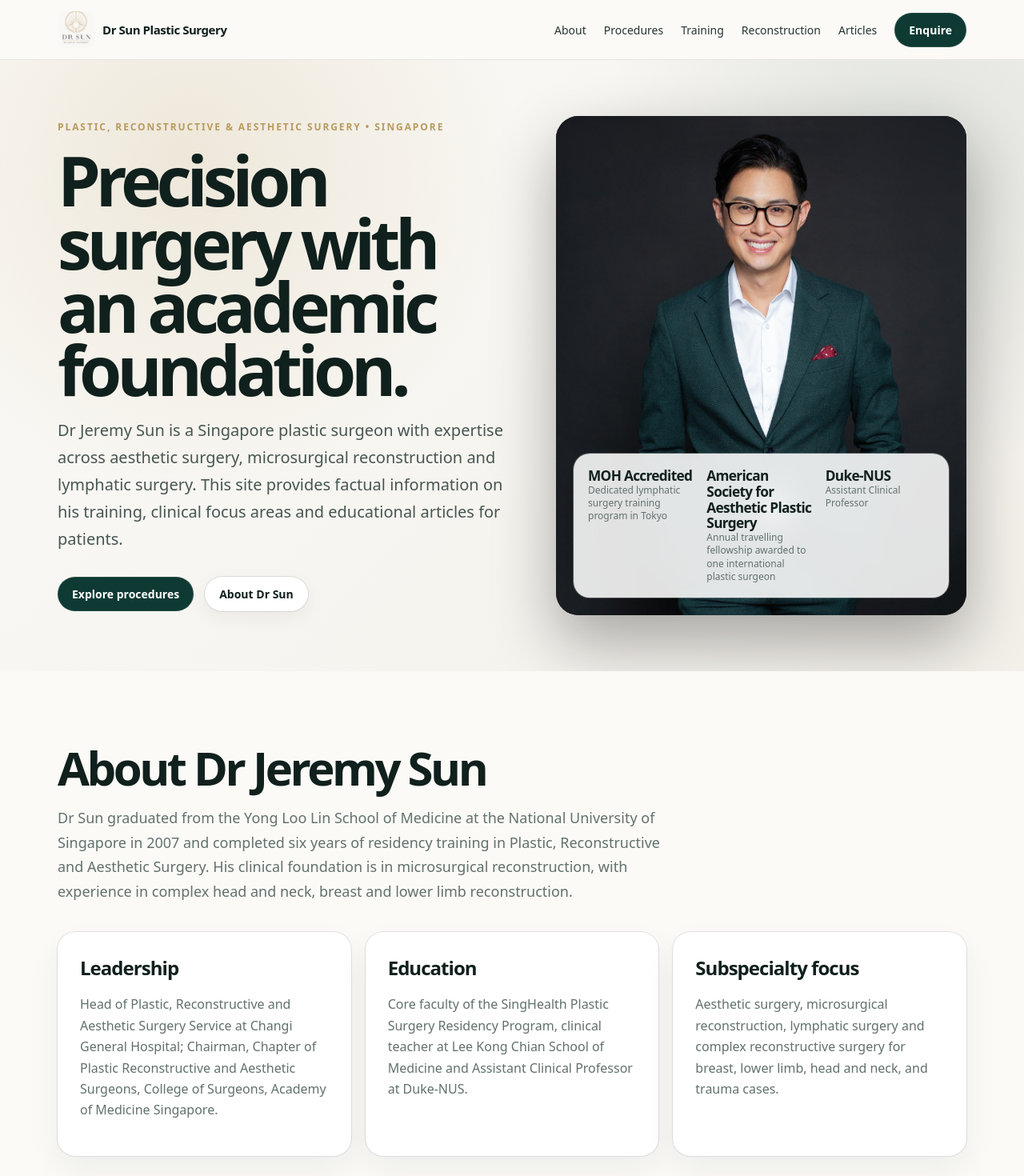
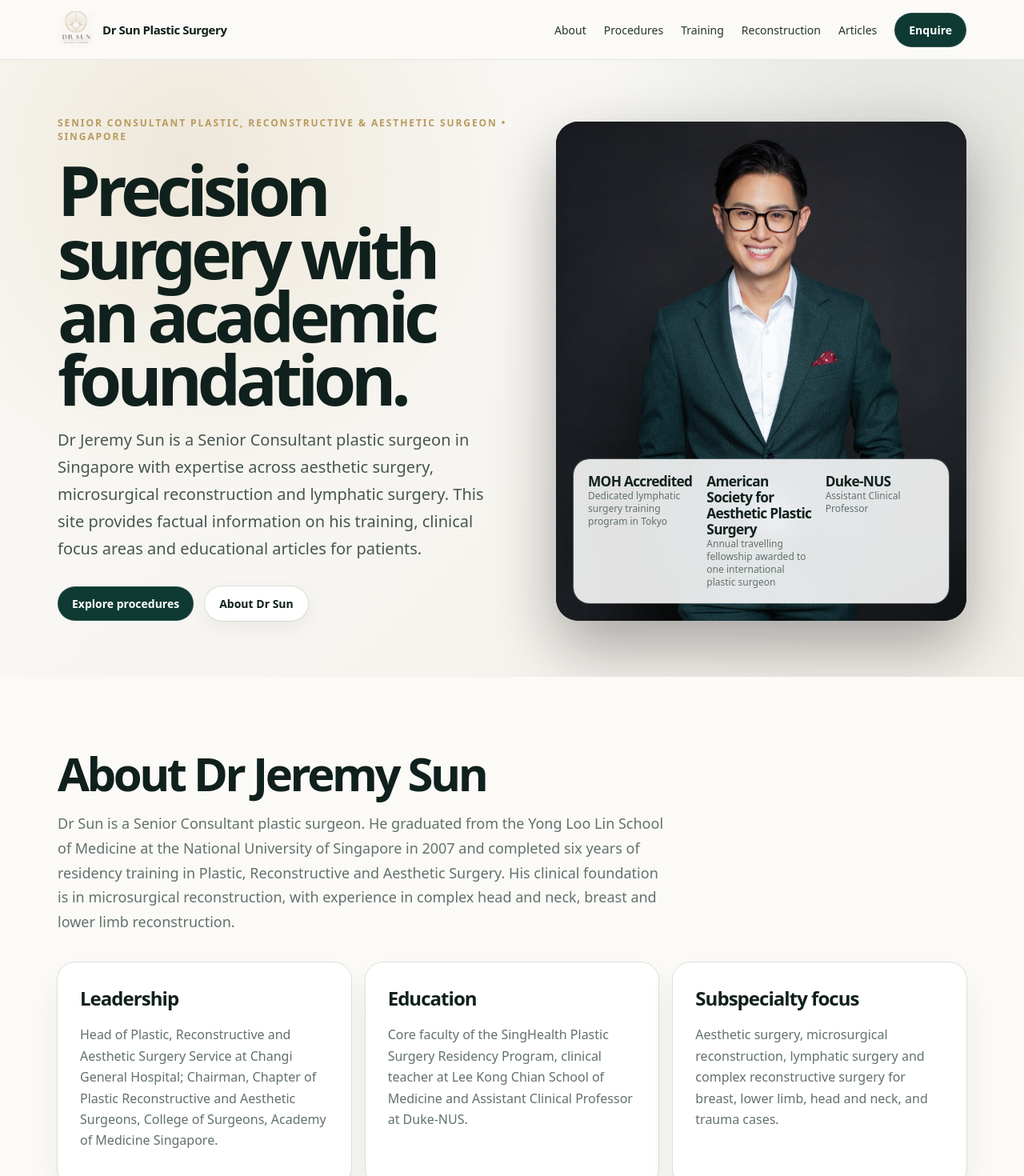
Before and after one commit to zatyrical/plasticwebsite, a Next.js app: page / in a window 1280 px wide. Shown: the top 1470 px of the page at 80% size. Built offline with nearby package versions, Linux system fonts and the light colour scheme.

Commit message:
Clarify lymphatic fellowship and senior consultant status

```diff
--- a/app/layout.tsx
+++ b/app/layout.tsx
@@ -4,13 +4,13 @@ import './globals.css';
 export const metadata: Metadata = {
   metadataBase: new URL('https://www.drjeremysun.com'),
   title: {
-    default: 'Dr Jeremy Sun | Plastic, Reconstructive & Aesthetic Surgeon in Singapore',
+    default: 'Dr Jeremy Sun | Senior Consultant Plastic, Reconstructive & Aesthetic Surgeon in Singapore',
     template: '%s | Dr Jeremy Sun'
   },
-  description: 'Dr Jeremy Sun is a Singapore plastic, reconstructive and aesthetic surgeon with expertise in microsurgical reconstruction, lymphatic surgery, aesthetic body contouring, breast surgery, rhinoplasty, eyelid surgery and facial rejuvenation.',
+  description: 'Dr Jeremy Sun is a Senior Consultant plastic, reconstructive and aesthetic surgeon in Singapore with expertise in microsurgical reconstruction, lymphatic surgery, aesthetic body contouring, breast surgery, rhinoplasty, eyelid surgery and facial rejuvenation.',
   keywords: ['plastic surgeon Singapore', 'reconstructive surgery Singapore', 'aesthetic surgery Singapore', 'lymphedema surgery Singapore', 'Dr Jeremy Sun'],
   openGraph: {
-    title: 'Dr Jeremy Sun | Plastic, Reconstructive & Aesthetic Surgeon',
+    title: 'Dr Jeremy Sun | Senior Consultant Plastic, Reconstructive & Aesthetic Surgeon',
     description: 'Professional profile, training, procedures and educational articles by Dr Jeremy Sun in Singapore.',
     images: ['/images/dr-jeremy-sun-hero.jpg'],
     type: 'website'
--- a/app/page.tsx
+++ b/app/page.tsx
@@ -7,7 +7,7 @@ const aesthetic = [
   { title: 'Asian rhinoplasty', text: 'Asian rhinoplasty and structural rib rhinoplasty training with surgeons in South Korea, Japan and Los Angeles.' },
   { title: 'Eyelid surgery', text: 'Asian blepharoplasty training with Korean and Japanese plastic/aesthetic surgeons.' },
   { title: 'Facial rejuvenation', text: 'Sub-SMAS and deep-plane facelift concepts from international facelift training in the USA, Italy and Türkiye.' },
-  { title: 'Lymphedema surgery', text: 'Lymphatic surgery training through MOH HMDP in Tokyo, with focus on lymphovenous bypass, lymphatic reconstruction and complex lymphedema care.' }
+  { title: 'Lymphedema surgery', text: 'Dr Sun completed a MOH-accredited dedicated lymphedema surgery training program in Tokyo, focused specifically on lymphatic surgery and complex lymphedema care — distinct from broader microsurgical fellowships where lymphedema may be only one component of training.' }
 ];
 
 const reconstruction = [
@@ -23,8 +23,8 @@ const trainingMentorship = [
   {
     area: 'Lymphatic surgery',
     mentor: 'Dr Takumi Yamamoto and Dr Akitatsu Hayashi',
-    focus: 'Dedicated MOH-accredited training program in Tokyo, focused on lymphovenous bypass, lymphatic reconstruction and complex lymphedema care.',
-    note: 'Structured subspecialty lymphatic surgery training program rather than a brief observership.',
+    focus: 'MOH-accredited dedicated lymphedema surgery training program in Tokyo, focused specifically on lymphovenous bypass, lymphatic reconstruction and complex lymphedema care.',
+    note: 'Structured subspecialty lymphatic surgery training, distinct from broader microsurgical fellowships where lymphedema may be only one component of training.',
     photos: [
       { src: '/images/mentors/takumi-yamamoto-lymphatic-group.jpg', alt: 'Dr Jeremy Sun with Dr Takumi Yamamoto during lymphatic surgery training in Tokyo', className: 'photo-takumi-yamamoto' },
       { src: '/images/mentors/akitatsu-hayashi.jpg', alt: 'Dr Jeremy Sun with Dr Akitatsu Hayashi during lymphatic surgery training in Tokyo', className: 'photo-akitatsu-hayashi' }
@@ -116,9 +116,9 @@ export default function Home() {
       <section className="hero">
         <div className="container hero-grid">
           <div>
-            <div className="eyebrow">Plastic, Reconstructive & Aesthetic Surgery • Singapore</div>
+            <div className="eyebrow">Senior Consultant Plastic, Reconstructive & Aesthetic Surgeon • Singapore</div>
             <h1>Precision surgery with an academic foundation.</h1>
-            <p className="lead">Dr Jeremy Sun is a Singapore plastic surgeon with expertise across aesthetic surgery, microsurgical reconstruction and lymphatic surgery. This site provides factual information on his training, clinical focus areas and educational articles for patients.</p>
+            <p className="lead">Dr Jeremy Sun is a Senior Consultant plastic surgeon in Singapore with expertise across aesthetic surgery, microsurgical reconstruction and lymphatic surgery. This site provides factual information on his training, clinical focus areas and educational articles for patients.</p>
             <div className="hero-actions">
               <a href="#procedures" className="btn btn-primary">Explore procedures</a>
               <a href="#about" className="btn btn-ghost">About Dr Sun</a>
@@ -140,7 +140,7 @@ export default function Home() {
       <section id="about" className="section">
         <div className="container">
           <h2>About Dr Jeremy Sun</h2>
-          <p className="section-intro">Dr Sun graduated from the Yong Loo Lin School of Medicine at the National University of Singapore in 2007 and completed six years of residency training in Plastic, Reconstructive and Aesthetic Surgery. His clinical foundation is in microsurgical reconstruction, with experience in complex head and neck, breast and lower limb reconstruction.</p>
+          <p className="section-intro">Dr Sun is a Senior Consultant plastic surgeon. He graduated from the Yong Loo Lin School of Medicine at the National University of Singapore in 2007 and completed six years of residency training in Plastic, Reconstructive and Aesthetic Surgery. His clinical foundation is in microsurgical reconstruction, with experience in complex head and neck, breast and lower limb reconstruction.</p>
           <div className="grid-3">
             <div className="card"><h3>Leadership</h3><p>Head of Plastic, Reconstructive and Aesthetic Surgery Service at Changi General Hospital; Chairman, Chapter of Plastic Reconstructive and Aesthetic Surgeons, College of Surgeons, Academy of Medicine Singapore.</p></div>
             <div className="card"><h3>Education</h3><p>Core faculty of the SingHealth Plastic Surgery Residency Program, clinical teacher at Lee Kong Chian School of Medicine and Assistant Clinical Professor at Duke-NUS.</p></div>
```
